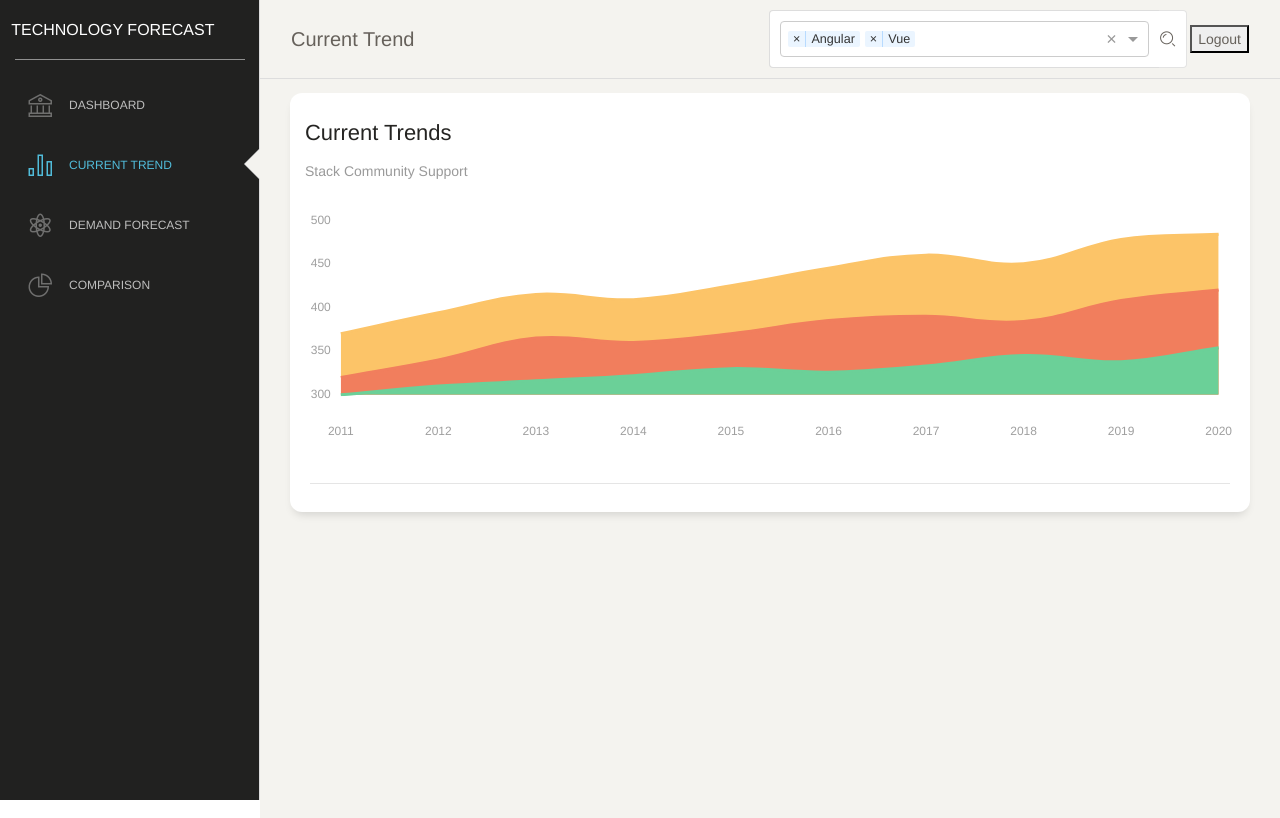
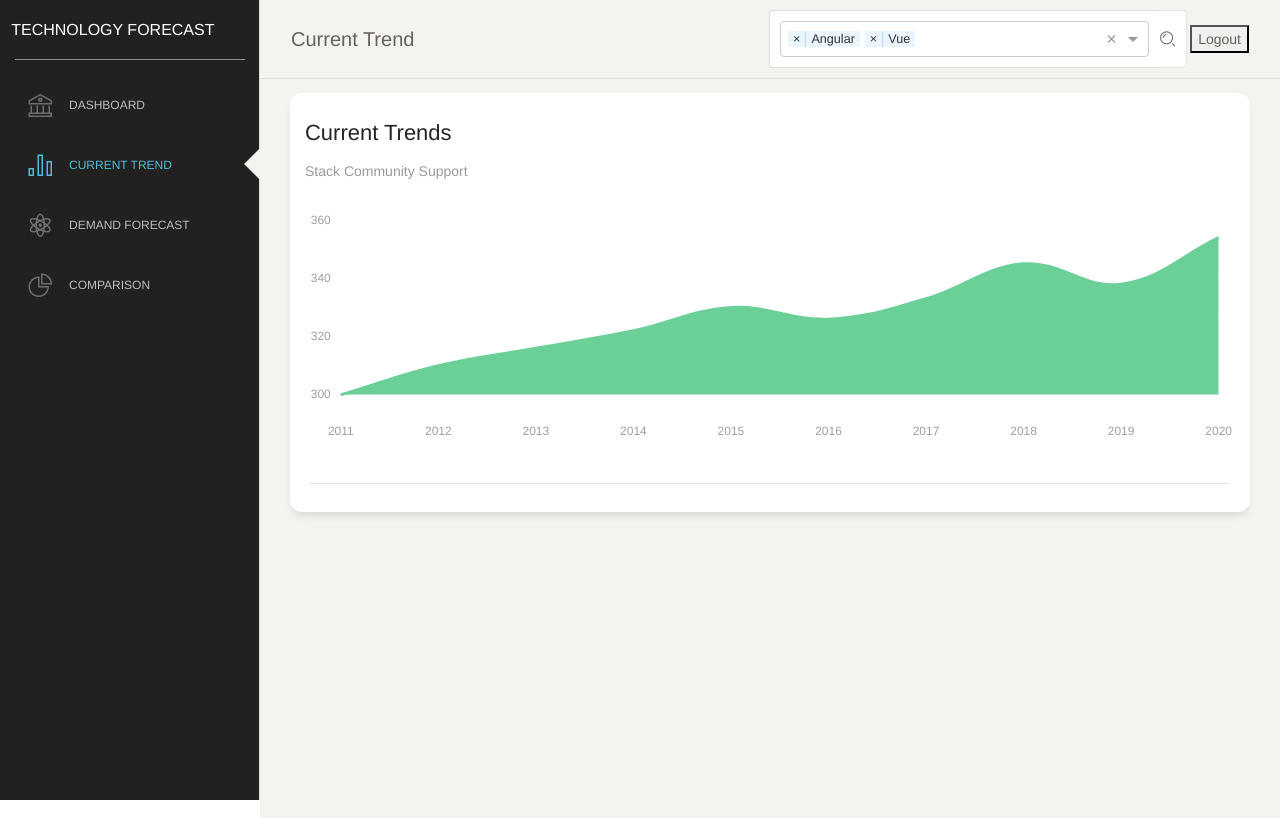
Before and after one commit to vj2050/tech-forecast-1, an Angular app: page /#/trend in a window 1280 px wide. Built offline with nearby package versions, Linux system fonts and the light colour scheme; sample sign-in values are in the browser's storage.

Commit message:
Corrected graph data

```diff
--- a/src/app/pages/predictiontrend/predictiontrend.component.ts
+++ b/src/app/pages/predictiontrend/predictiontrend.component.ts
@@ -44,7 +44,7 @@ export class PredictionTrendComponent implements OnInit {
       };
 
       let speedData = {
-        labels: ['Jan', 'Feb', 'Mar', 'Apr', 'May', 'Jun', 'Jul', 'Aug', 'Sep', 'Oct', 'Nov', 'Dec'],
+        labels: ['2010', '2012', '2013', '2014', '2015', '2016', '2017', '2018', '2019', '2020', '2021', '2022'],
         datasets: [dataFirst, dataSecond]
       };
 
--- a/src/app/pages/trend/trend.component.ts
+++ b/src/app/pages/trend/trend.component.ts
@@ -34,22 +34,6 @@ export class TrendComponent implements OnInit{
               pointHoverRadius: 0,
               borderWidth: 3,
               data: [300, 310, 316, 322, 330, 326, 333, 345, 338, 354]
-            },
-            {
-              borderColor: "#f17e5d",
-              backgroundColor: "#f17e5d",
-              pointRadius: 0,
-              pointHoverRadius: 0,
-              borderWidth: 3,
-              data: [320, 340, 365, 360, 370, 385, 390, 384, 408, 420]
-            },
-            {
-              borderColor: "#fcc468",
-              backgroundColor: "#fcc468",
-              pointRadius: 0,
-              pointHoverRadius: 0,
-              borderWidth: 3,
-              data: [370, 394, 415, 409, 425, 445, 460, 450, 478, 484]
             }
           ]
         },
```
